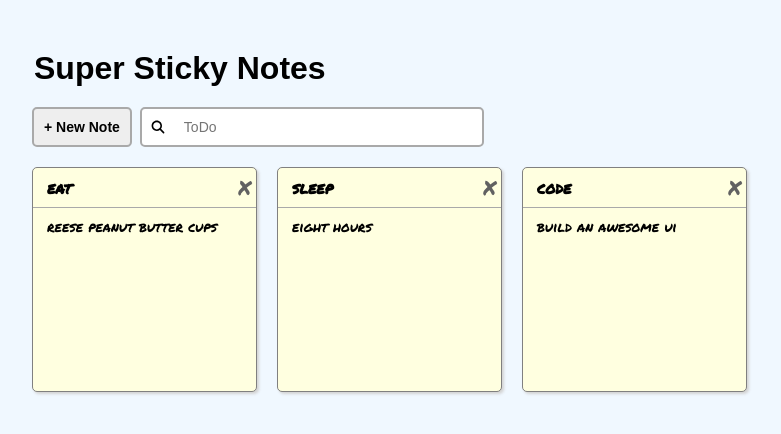
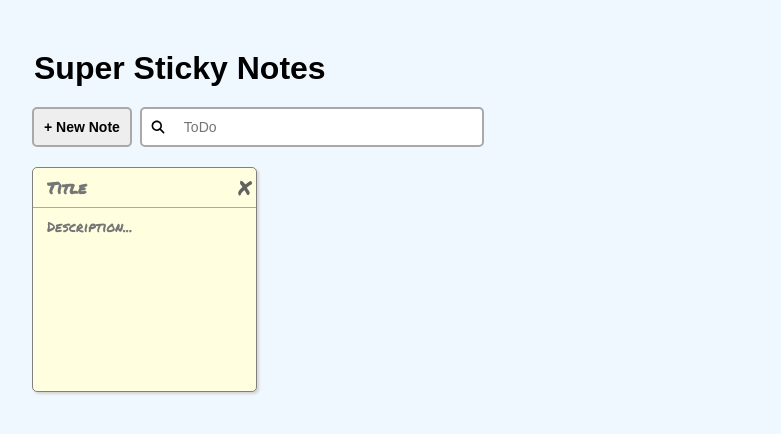
Before and after one commit to Sazali23/super-sticky-notes, a React (Vite) app: page / in a window 1280 px wide. Shown: the top 434 px of the page, without its empty margins (126-907 px from the left). Built offline with nearby package versions, Linux system fonts and the light colour scheme.

Commit message:
Add addNote method and wire it to the + New Note button

```diff
--- a/src/App.jsx
+++ b/src/App.jsx
@@ -7,31 +7,33 @@ class App extends Component {
   state = {
     notes: [
       {
-        id: 0,
-        title: "eat",
-        description: "reese peanut butter cups",
-        doesMatchSearch: true
-      },
-      {
-        id: 1,
-        title: "sleep",
-        description: "eight hours",
-        doesMatchSearch: true
-      },
-      {
-        id: 2,
-        title: "code",
-        description: "build an awesome ui",
+        id: Date.now(),
+        title: "",
+        description: "",
         doesMatchSearch: true
       }
     ],
     searchText: ""
   };
 
+  addNote = () => {
+    const newNote = {
+      id: Date.now(),
+      title: "",
+      description: "",
+      doesMatchSearch: true
+    };
+    const newNotes = [newNote, ...this.state.notes];
+    this.setState({ notes: newNotes });
+  };
+
   render() {
     return (
       <div className="app">
-        <Header searchText={this.state.searchText} />
+        <Header
+          searchText={this.state.searchText}
+          addNote={this.addNote}
+        />
         <NotesList notes={this.state.notes} />
       </div>
     );
--- a/src/Header.jsx
+++ b/src/Header.jsx
@@ -2,7 +2,9 @@ const Header = (props) => (
   <header className="app-header">
     <h1 className="app-header__title">Super Sticky Notes</h1>
     <aside className="app-header__controls">
-      <button className="add-new">+ New Note</button>
+      <button onClick={props.addNote} className="add-new">
+        + New Note
+      </button>
       <div className="search-field">
         <img
           src="magnifying-glass-solid-full.svg"
```
